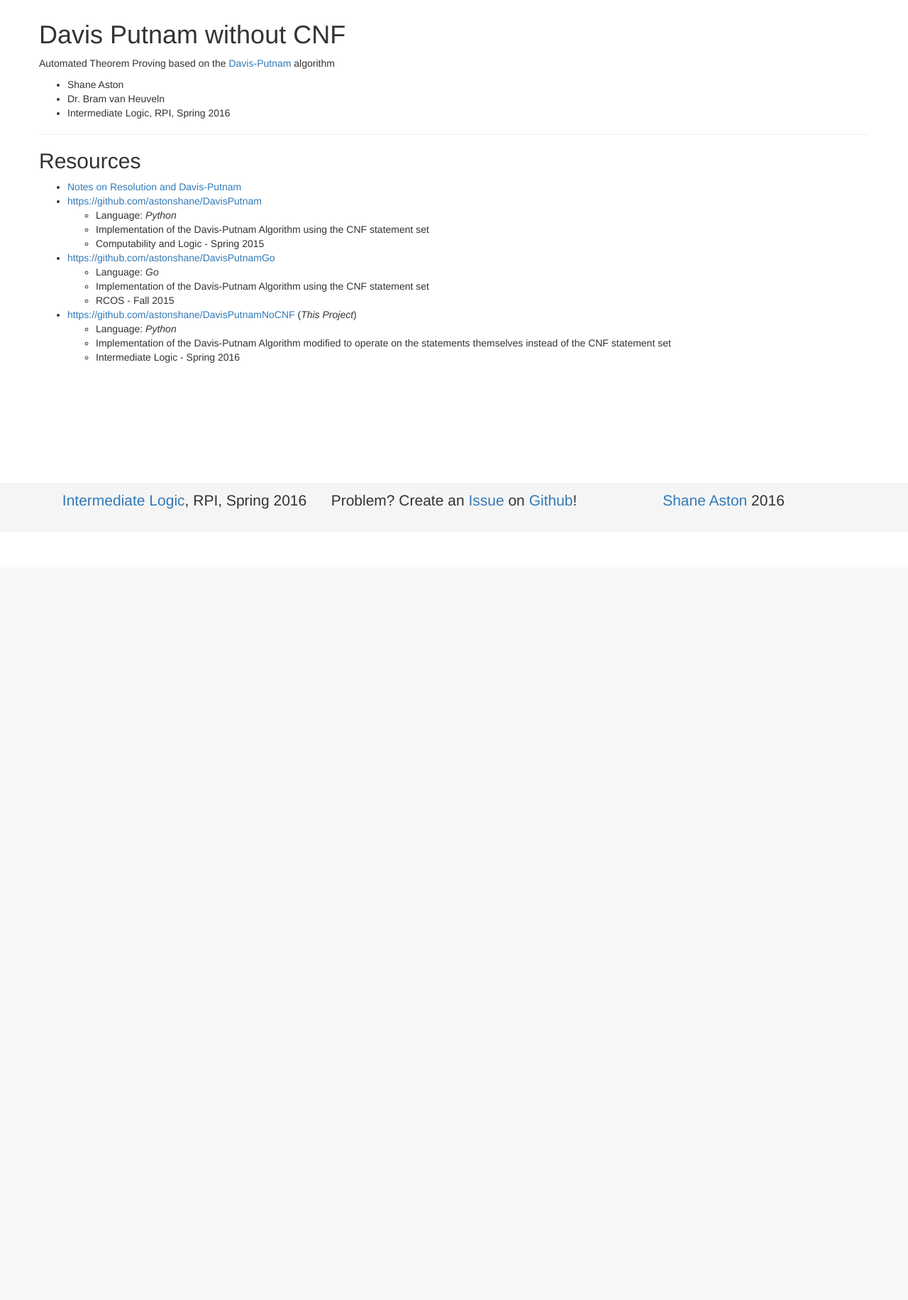
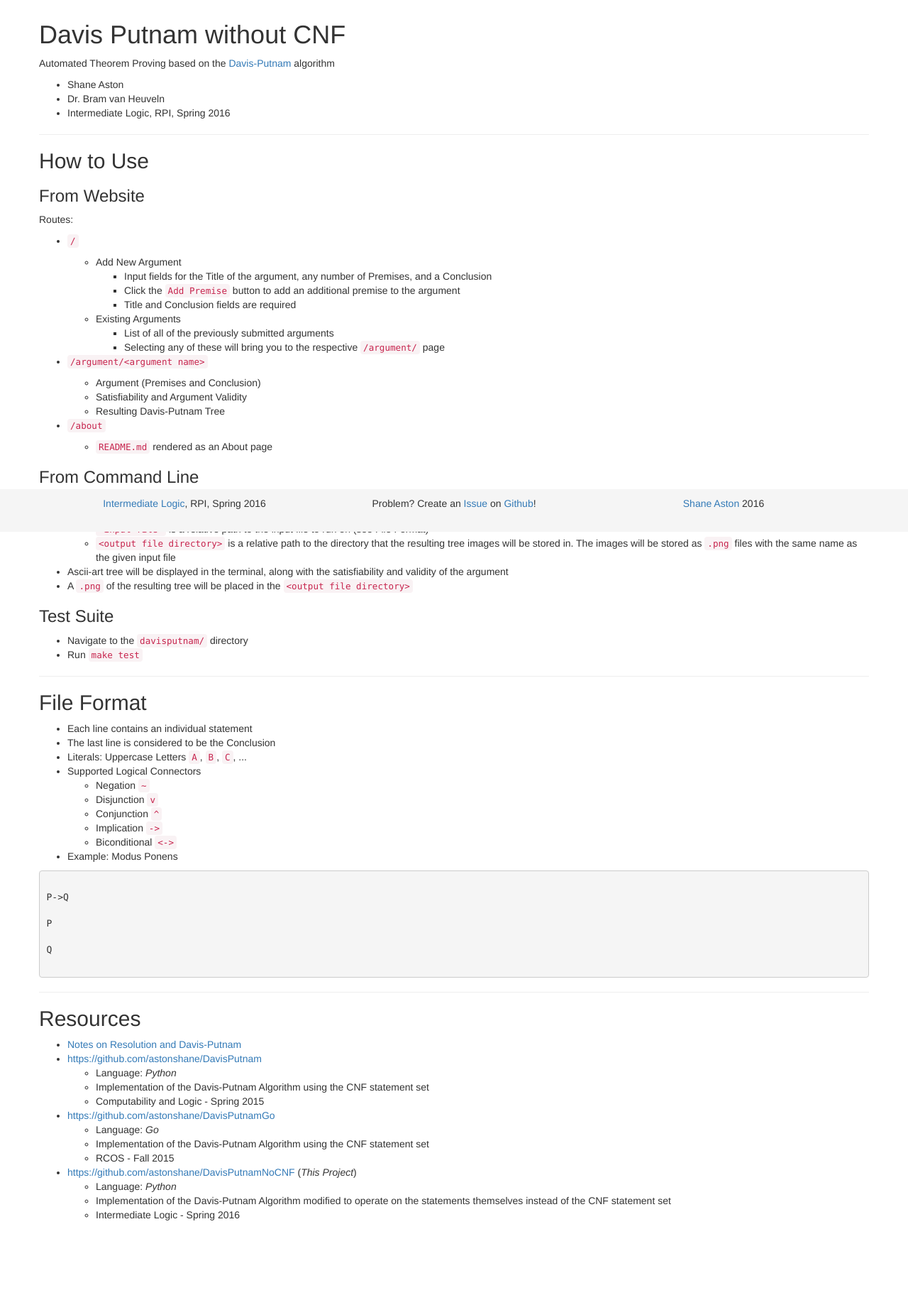
Before and after one commit to Bram-Hub/DP-Visuals, a Flask app: page /about/ in a window 1280 px wide. Shown: the part 51-1882 px from the top of the page at 71% size. Before the commit the page ends 768 px from the top, so only its background shows below. Run offline with Flask 2, Linux system fonts and the light colour scheme; some libraries are stand-ins or nearby versions.

Commit message:
README updates

```diff
--- a/server.py
+++ b/server.py
@@ -59,6 +59,7 @@ def index():
 
     return render_template("index.html")
 
+
 @app.route("/argument/<name>")
 def argument(name):
     g.name = name
@@ -104,7 +105,6 @@ def about():
     return render_template("about.html", readme=readme)
 
 
-
 @app.errorhandler(404)
 def page_not_found(error):
     return render_template("404.html"), 404
--- a/templates/layout.html
+++ b/templates/layout.html
@@ -19,7 +19,7 @@
         /* Negative indent footer by its height */
         margin: 0 auto -60px;
         /* Pad bottom by footer height */
-        padding: 0 0 60px;
+        padding: 0 0 100px;
 
       }
 
@@ -86,17 +86,17 @@
     <footer id="footer" class="footer navbar-fixed-bottom">
       <div class="container text-center">
         <div class="col-md-4">
-          <p class="lead">
+          <p>
             <a href="http://www.cogsci.rpi.edu/~heuveb/Teaching/Logic/InterLogic/InterLogic.htm">Intermediate Logic</a>, RPI, Spring 2016
           </p>
         </div>
         <div class="col-md-4">
-          <p class="lead">
+          <p>
             Problem? Create an <a href="http://github.com/astonshane/davisputnamnocnf/issues">Issue</a> on <a href="http://github.com/astonshane/davisputnamnocnf/">Github</a>!
           </p>
         </div>
         <div class="col-md-4">
-          <p class="lead">
+          <p>
             <a href="http://shaneaston.com">Shane Aston</a> 2016
           </p>
         </div>
```
Also changed, not shown: README.md.
